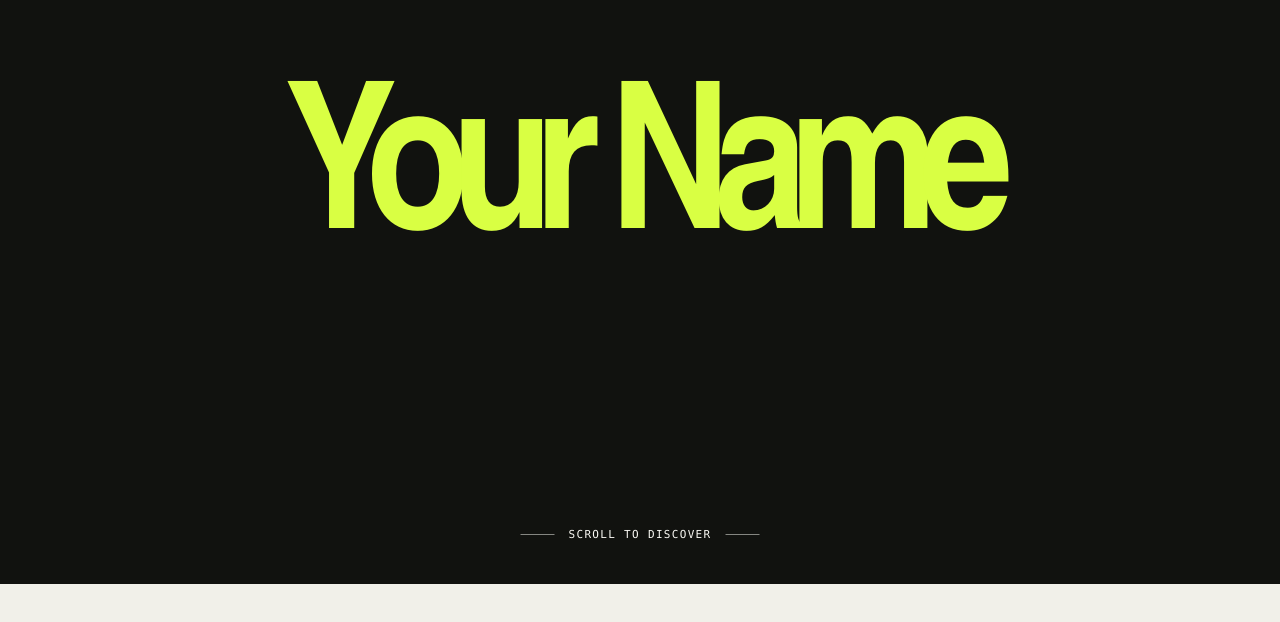
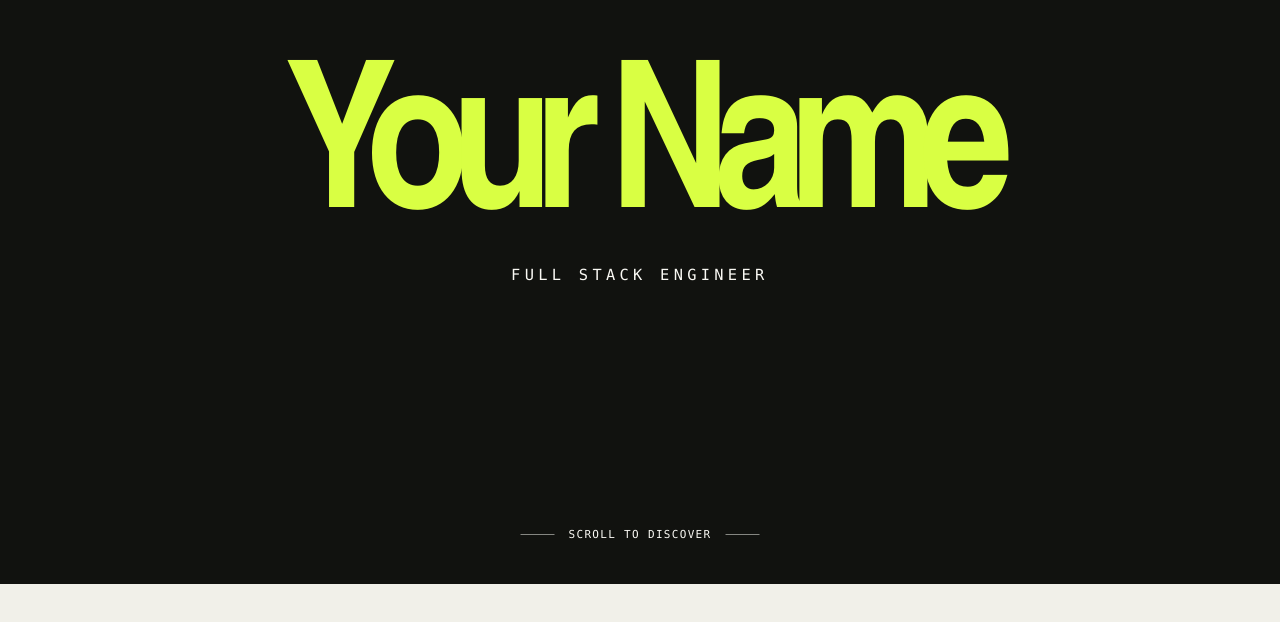
Before and after one commit to DeveloperUmerFarooq/personal-portfolio, a React (Vite) app: page / in a window 1280 px wide. Shown: the part 216-838 px from the top of the page. Built offline with nearby package versions, Linux system fonts and the light colour scheme.

Commit message:
add opening full stack engineer title

```diff
--- a/src/config/site.js
+++ b/src/config/site.js
@@ -19,6 +19,7 @@ export const siteConfig = {
     closing: 'that hold up in the real world.',
     introduction: 'From product thinking to production code, I help ambitious teams turn difficult ideas into clear, fast and dependable software.',
     availability: 'Available for select projects',
+    introTitle: 'Full Stack Engineer',
     statistics: [
       { value: 'Full-cycle', label: 'Strategy to launch' },
       { value: 'Remote', label: 'Built for collaboration' },
--- a/src/features/portfolio/components/Hero.jsx
+++ b/src/features/portfolio/components/Hero.jsx
@@ -16,7 +16,10 @@ export function Hero({ config, identity }) {
           <div className="hero__stats" data-reveal>{config.statistics.map((item) => <div key={item.label}><strong>{item.value}</strong><span>{item.label}</span></div>)}</div>
         </div>
         <div className="hero__intro" aria-hidden="true">
-          <span>{identity.name}</span>
+          <div className="hero__intro-lockup">
+            <span>{identity.name}</span>
+            <p>{config.introTitle}</p>
+          </div>
           <small><i /> Scroll to discover <i /></small>
         </div>
       </div>
--- a/src/styles/portfolio.css
+++ b/src/styles/portfolio.css
@@ -37,7 +37,9 @@
 .hero__stats div { padding:20px 20px 0 0; display:flex; flex-direction:column; gap:2px; }
 .hero__stats strong { font-size:15px; }.hero__stats span { color:var(--muted); font-size:13px; }
 .hero__intro { position:absolute; z-index:7; inset:0; display:grid; place-items:center; overflow:hidden; color:var(--paper-strong); background:var(--ink); opacity:var(--hero-intro-opacity,1); pointer-events:none; will-change:opacity; }
-.hero__intro > span { display:block; color:var(--acid); font:700 clamp(5rem,16vw,16rem)/.75 var(--display); letter-spacing:-.09em; white-space:nowrap; transform:scale(var(--hero-name-scale,1)); transform-origin:center; will-change:transform; }
+.hero__intro-lockup { display:flex; align-items:center; flex-direction:column; gap:28px; transform:scale(var(--hero-name-scale,1)); transform-origin:center; will-change:transform; }
+.hero__intro-lockup span { display:block; color:var(--acid); font:700 clamp(5rem,16vw,16rem)/.75 var(--display); letter-spacing:-.09em; white-space:nowrap; }
+.hero__intro-lockup p { margin:0; font:500 clamp(.75rem,1.2vw,1rem)/1 var(--mono); letter-spacing:.28em; text-transform:uppercase; }
 .hero__intro small { position:absolute; bottom:44px; left:50%; display:flex; align-items:center; gap:14px; font:11px/1 var(--mono); letter-spacing:.12em; text-transform:uppercase; transform:translateX(-50%); white-space:nowrap; }
 .hero__intro small i { width:34px; height:1px; background:currentColor; opacity:.5; }
 .section-label { width:var(--page); margin:0 auto; display:flex; gap:18px; align-items:center; padding:26px 0; border-bottom:1px solid var(--line); font:12px/1 var(--mono); text-transform:uppercase; letter-spacing:.06em; }
```
